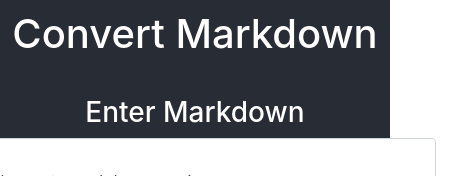
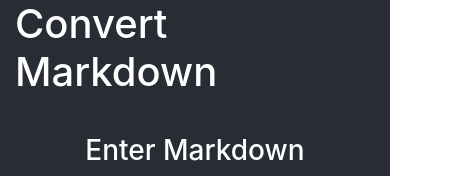
Before and after one commit to sethlewandowski/markdown-previewer, a React (Create React App) app: page / in a window 390 px wide. Shown: the top 176 px of the page, 451 px wide, since content can reach past the window. Built offline with nearby package versions, Linux system fonts and the light colour scheme.

Commit message:
fixed for mobile

```diff
--- a/src/App.css
+++ b/src/App.css
@@ -13,15 +13,24 @@
   min-height: 100vh;
   font-size: calc(10px + 2vmin);
   color: white;
+  max-width: 100vw;
+  width: 100%;
+  height: 100%;
+  margin: 0px;
+  padding: 0px;
+  overflow-x: hidden;
 }
+
 
 .App-link {
   color: #61dafb;
 }
 
-textarea, .preview {
+#editor, .preview {
   min-height: 500px;
   margin: auto;
+  max-width: 90%;
+  padding-bottom: 20px;
 }
 
 #container {
@@ -30,21 +39,24 @@ textarea, .preview {
   display: flex;
   flex-direction: column;
   align-items: center;
+  max-width: 90%;
 }
 h1{
   padding-bottom: 30px;
+  margin-top:30px;
 }
 h3{
   text-align: center;
 }
 
+#markdown, #result {
+  margin-bottom: 30px;
+}
+
 .preview {
   background-color: white;
   color: black;
-}
-#preview {
-  margin: auto;
-  padding: 10px;
+  overflow-wrap: anywhere;
 }
 
 img {
--- a/src/App.js
+++ b/src/App.js
@@ -55,19 +55,19 @@ class App extends React.Component {
     const markdown = marked(text, {sanitize: true});
 
     return (
-      <div className="App-header column">
-        <div id="container" className="">
+      <div className="App-header">
+        <div id="title" className="col-12">
           <h1>Convert Markdown</h1>
+        </div>
         <div className="row">
-            <div className="col-sm-12 col-md-6">
+          <div id="markdown" className="col-sm-12 col-md-6">
             <h3>Enter Markdown</h3>
             <textarea className="form-control" id="editor" value={text} onChange={this.handleChange}/>
           </div>
-            <div className="col-sm-12 col-md-6" id="">
+          <div id="result" className="col-sm-12 col-md-6">
             <h3>See Result</h3>
             <div className="rounded preview">
               <div id="preview" dangerouslySetInnerHTML={this.getMarkdownText()}></div>
-              </div>
             </div>
           </div>
         </div>
```
Lines whose indentation alone changed are shown as unchanged.
